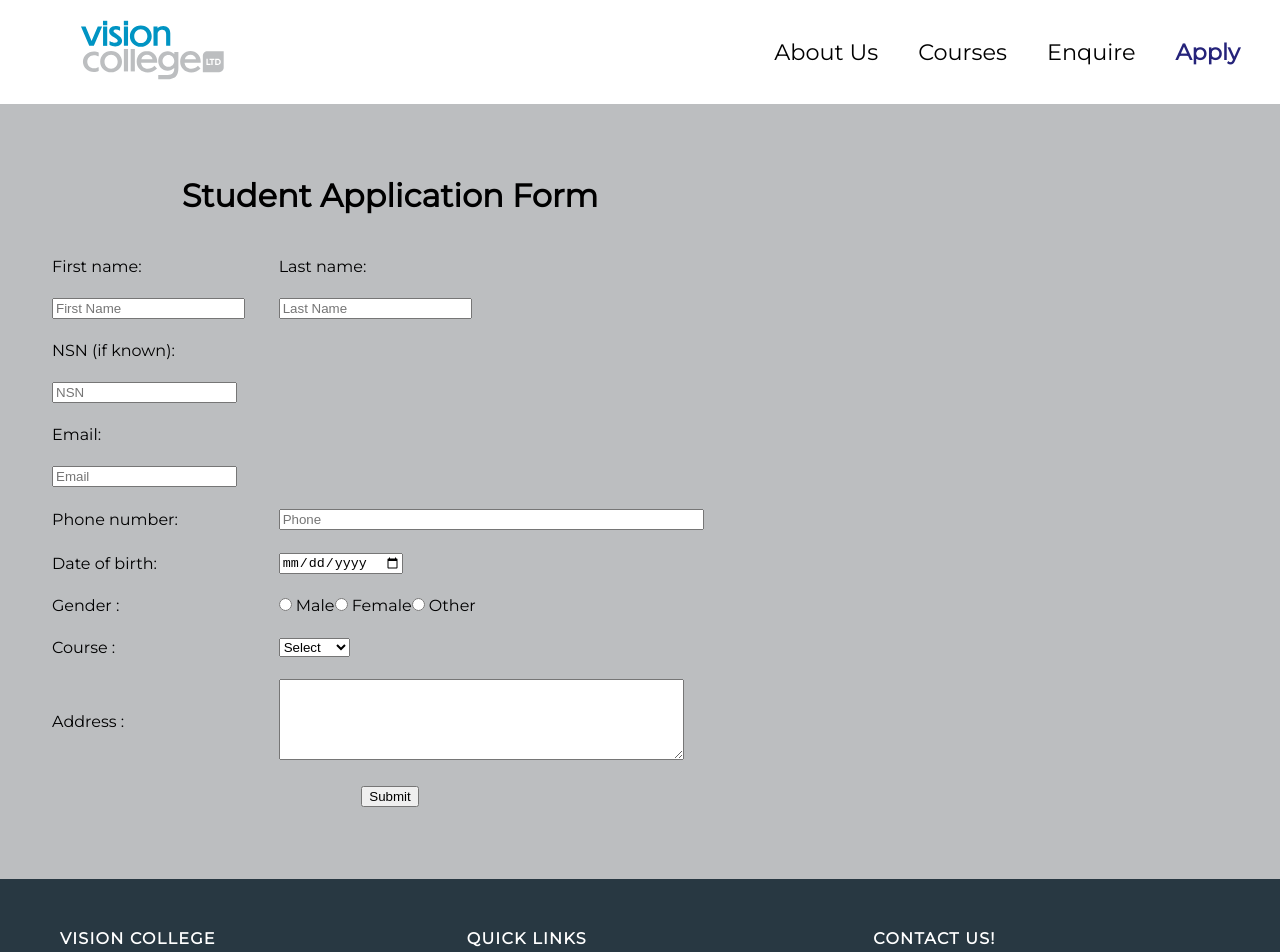
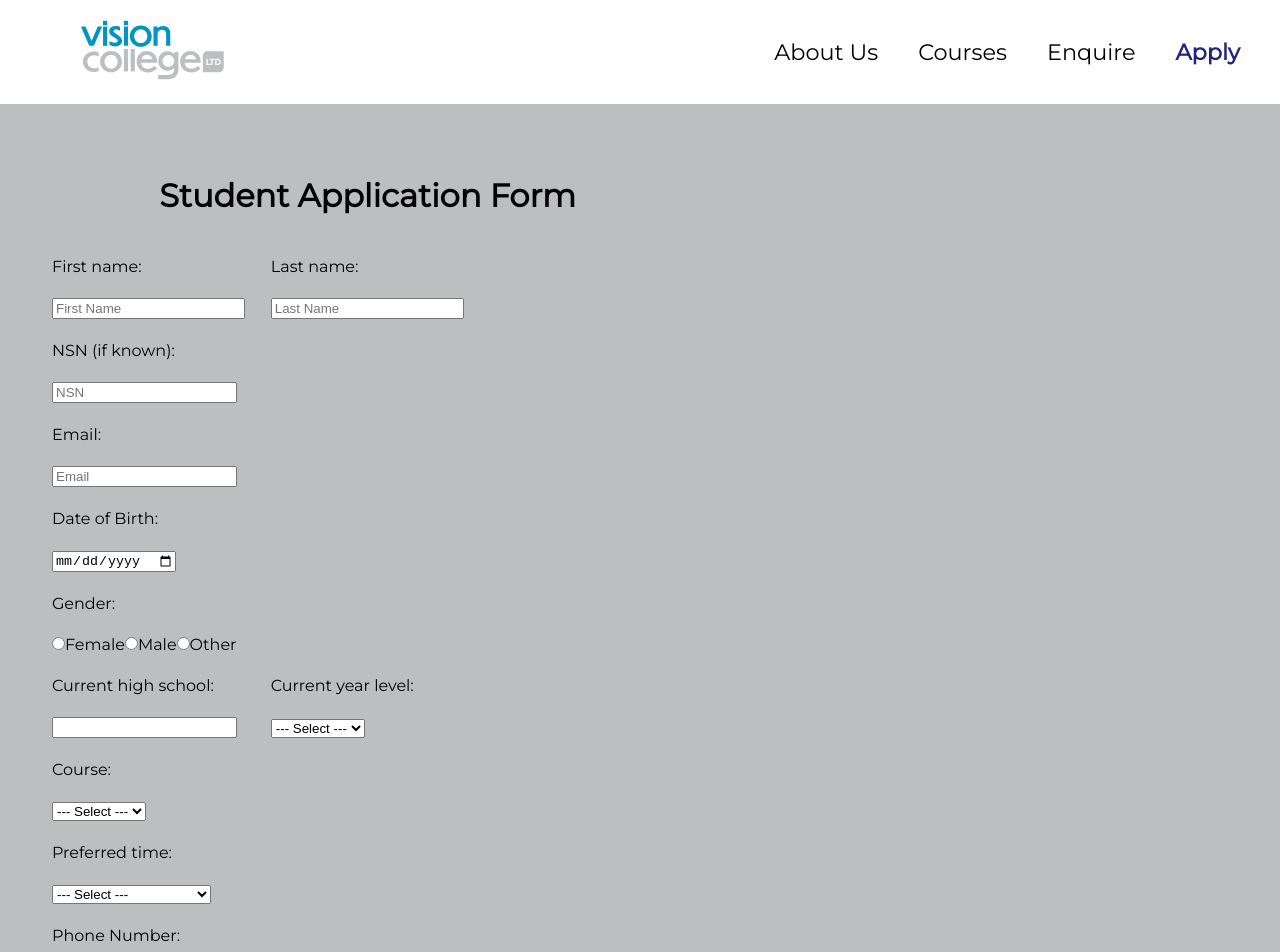
Before and after one commit to finnhagard/AS91907, a React app in the folder frontend/: page /apply in a window 1280 px wide. Shown: the top 952 px of the page. Built offline with nearby package versions, Linux system fonts and the light colour scheme; the HTML template or start-up script is replaced by a standard one.

Commit message:
add more fields to apply page

```diff
--- a/frontend/src/content/Apply.css
+++ b/frontend/src/content/Apply.css
@@ -16,3 +16,9 @@
     line-height: 1.8;
     color: #333;
 }
+table{
+    table-layout: auto;
+}
+th{
+    text-align: left;
+}
--- a/frontend/src/content/Apply.jsx
+++ b/frontend/src/content/Apply.jsx
@@ -52,40 +52,109 @@ function Apply() {
                                 <td><input type="email" placeholder="Email" id="email" name="email"/></td>
                             </tr>
 
-                            {/*phone input*/}
+                            {/*DOB input*/}
                             <tr>
-                                <td>Phone number:</td>
                                 <td>
-                                    <input type="tel" size="50" placeholder="Phone"/>
+                                    <label htmlFor="birthday">Date of Birth:</label>
                                 </td>
                             </tr>
-
-                            {/*DOB input*/}
                             <tr>
-                                <td>Date of birth:</td>
                                 <td>
-                                    <input type="date" id="birthday"/>
+                                    <input type="date" id="birthday" name="birthday"/>
                                 </td>
                             </tr>
 
                             {/*gender input*/}
                             <tr>
-                                <td>Gender :</td>
                                 <td>
-                                    <input type="radio" name="g"/> Male
-                                    <input type="radio" name="g"/> Female
-                                    <input type="radio" name="g"/> Other
+                                    <label htmlFor="gender">Gender:</label>
+                                </td>
+                            </tr>
+                            <tr>
+                                <td colSpan="3">
+                                    <input type="radio" name="gender" id="female"/>
+                                    <label htmlFor="female">Female</label>
+                                    <input type="radio" name="gender" id="male"/>
+                                    <label htmlFor="male">Male</label>
+                                    <input type="radio" name="gender" id="other"/>
+                                    <label htmlFor="other">Other</label>
+                                </td>
+                                <td>
+
+                                </td>
+                                <td>
+
+                                </td>
+                            </tr>
+
+                            {/*current high school*/}
+
+                            {/*year level*/}
+
+                            <tr>
+                                <td>
+                                    <label htmlFor="school">Current high school:</label>
+                                </td>
+                                <td>
+                                    <label htmlFor="year">Current year level:</label>
+                                </td>
+                            </tr>
+                            <tr>
+                                <td>
+                                    <input type="text" name="school" id="school"/>
+                                </td>
+                                <td>
+                                    <select id="year" name="year">
+                                        <option value="">--- Select ---</option>
+                                        <option value="ynine">Year 9</option>
+                                        <option value="yten">Year 10</option>
+                                        <option value="yeleven">Year 11</option>
+                                        <option value="ytwelve">Year 12</option>
+                                        <option value="ythirteen">Year 13</option>
+                                    </select>
                                 </td>
                             </tr>
 
                             {/*course input*/}
                             <tr>
-                                <td>Course :</td>
-                                <td><select>
-                                    <option>Select</option>
-                                    <option>Chinese</option>
-                                    <option>English</option>
-                                </select>
+                                <td>
+                                    <label htmlFor="course">Course:</label>
+                                </td>
+                            </tr>
+                            <tr>
+                                <td>
+                                    <select id="course" name="course">
+                                        <option value="">--- Select ---</option>
+                                        <option value="chinese">Chinese</option>
+                                        <option value="english">English</option>
+                                    </select>
+                                </td>
+                            </tr>
+
+                            {/*preferred time*/}
+                            <tr>
+                                <td>
+                                    <label htmlFor="time">Preferred time:</label>
+                                </td>
+                            </tr>
+                            <tr>
+                                <td>
+                                    <select id="time" name="time">
+                                        <option value="">--- Select ---</option>
+                                        <option value="monafternoon">Monday afternoons</option>
+                                        <option value="wedsafternoon">Wednesday afternoons</option>
+                                        <option value="satmorning">Saturday mornings</option>
+                                    </select>
+                                </td>
+                            </tr>
+
+                            {/*phone input*/}
+                            <tr>
+                                <td><label htmlFor= "phone">Phone Number:</label> </td>
+                            </tr>
+                            <tr>
+                                <td>
+                                    <input type="tel" size="20" placeholder="Phone" id="phone" name="phone"/>
                                 </td>
                             </tr>
 
@@ -95,6 +164,9 @@ function Apply() {
                                 <td><textarea cols="48" rows="5"></textarea></td>
                             </tr>
 
+                            {/*emergency contact*/}
+
+                            {/*next of kin*/}
 
                             <tr>
                                 <td colSpan="2" align="center">
```
